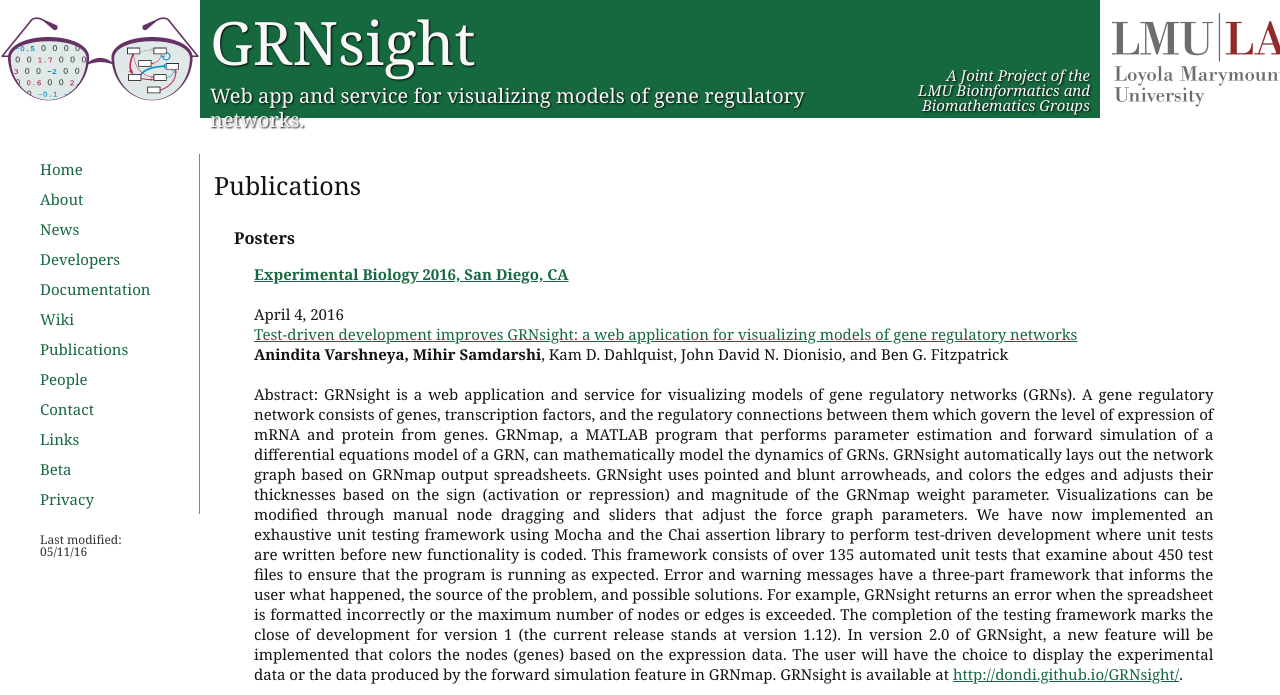
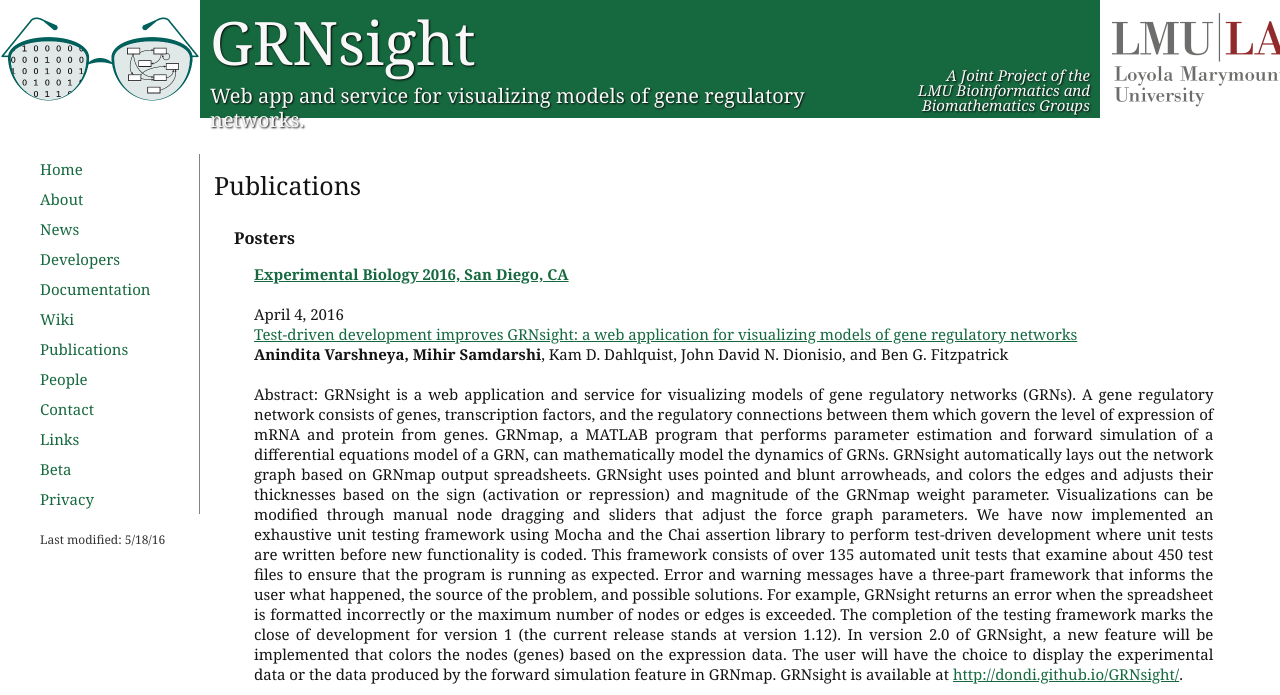
Before and after one commit to dondi/GRNsight, a Jekyll site: the page built from publications.html, in a window 1280 px wide and 900 px high, cut to the strip 0-695 px from the top of the window. Built offline with Jekyll 4.4.1, drawn with Linux system fonts in a browser that asks for light colours; nearby versions of some CDN libraries; some of the changed text lies outside the part shown.

Commit message:
added single space character

```diff
--- a/publications.html
+++ b/publications.html
@@ -1,7 +1,7 @@
 ---
 layout: default
 title: Publications
-modified: 05/11/16
+modified: 5/18/16
 ---
             <p id="pageTitle">Publications</p>
             <div id="pageContent">
@@ -125,7 +125,7 @@
 <br>
                 <p class="abstract">
                     <span style="font-weight:bold"><a href="http://academics.lmu.edu/media/lmuacademics/undergraduateresearchsymposium/documents/Full%20Program%20with%20abstracts%203.pdf">Loyola Marymount University 6<sup>th</sup> Annual Undergraduate Research Symposium</a></span><br><br>
-                    March 29,2014 <br>
+                    March 29, 2014 <br>
                     GRNsight: a Web Application for Visualizing Models of Gene Regulatory Networks <br>
                     <span style="font-weight:bold">Britain Southwick, Nicole Anguiano</span> <br>
                     John David N. Dionisio, Kam D. Dahlquist, Ben G. Fitzpatrick <br><br>
```
